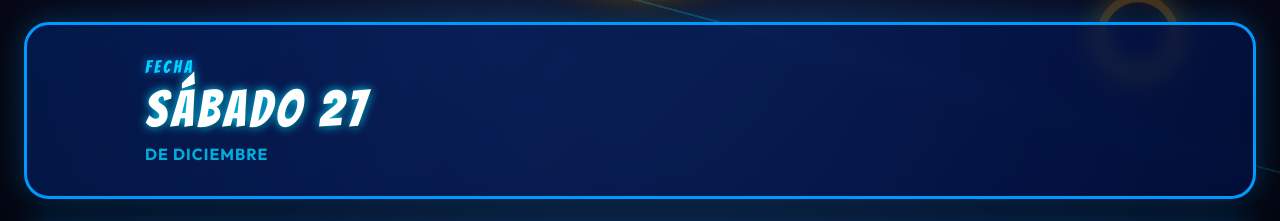
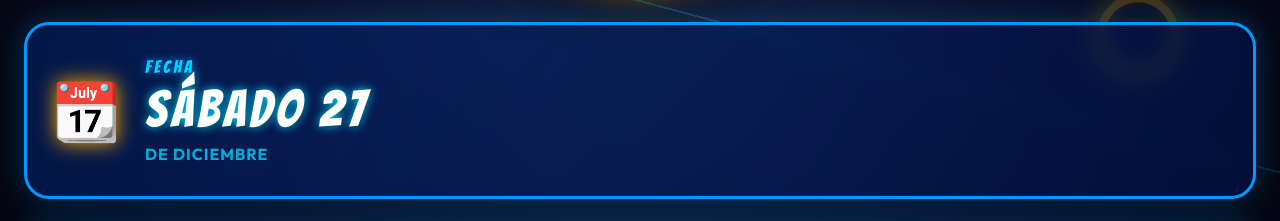
Before and after one commit to jcastillo16/cumplePablo, a plain HTML site: page index.html in a window 1280 px wide. Shown: the part 558-779 px from the top of the page. Drawn offline with nearby package versions, Linux system fonts and the light colour scheme.

Commit message:
Update index.html

```diff
--- a/index.html
+++ b/index.html
@@ -44,7 +44,7 @@
         <!-- Fecha y Hora con estilo Sonic -->
         <div class="event-details">
             <div class="detail-card date-card">
-                <div class="card-icon"></div>
+                <div class="card-icon">📆</div>
                 <div class="card-content">
                     <div class="detail-label">FECHA</div>
                     <div class="detail-main">SÁBADO 27</div>
```
